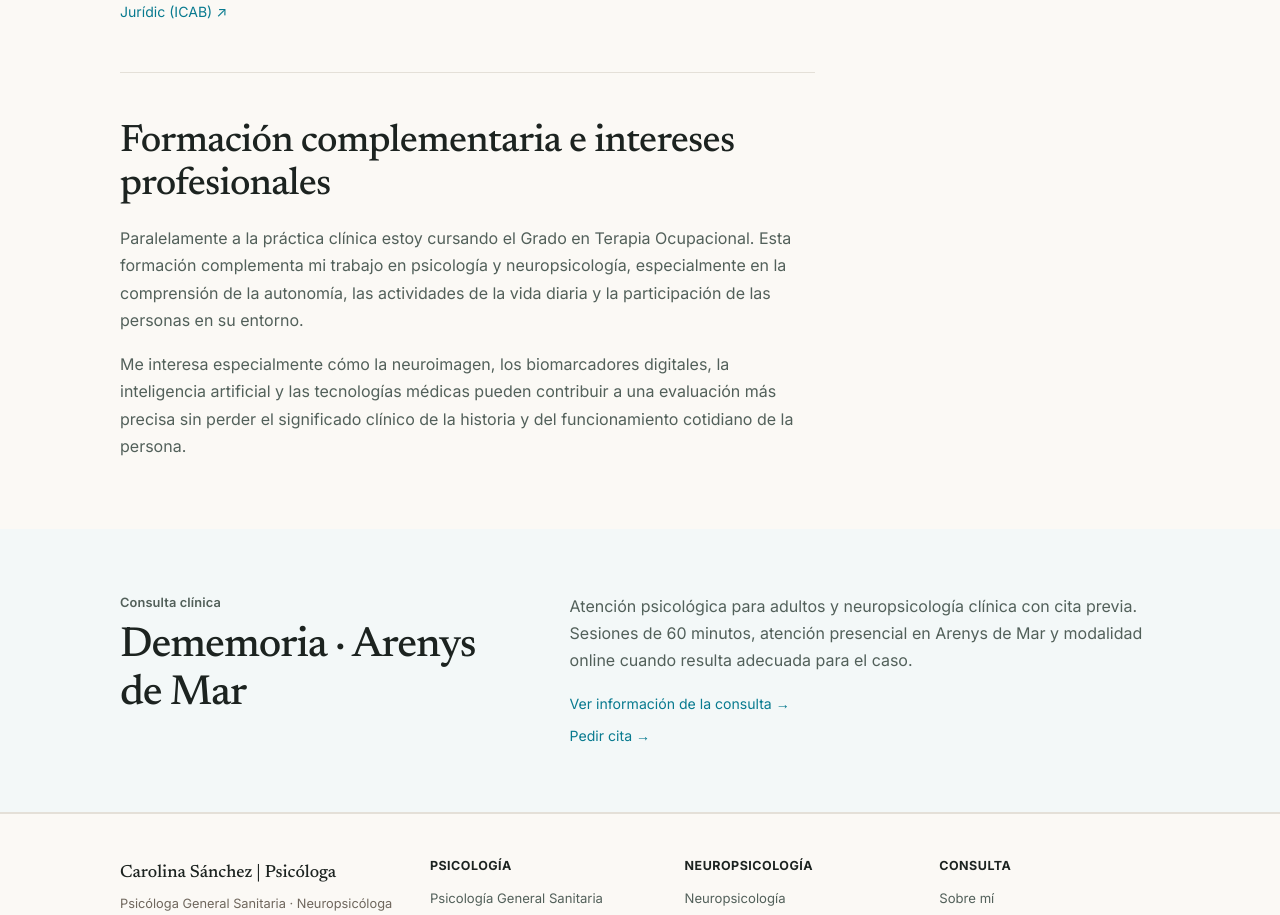
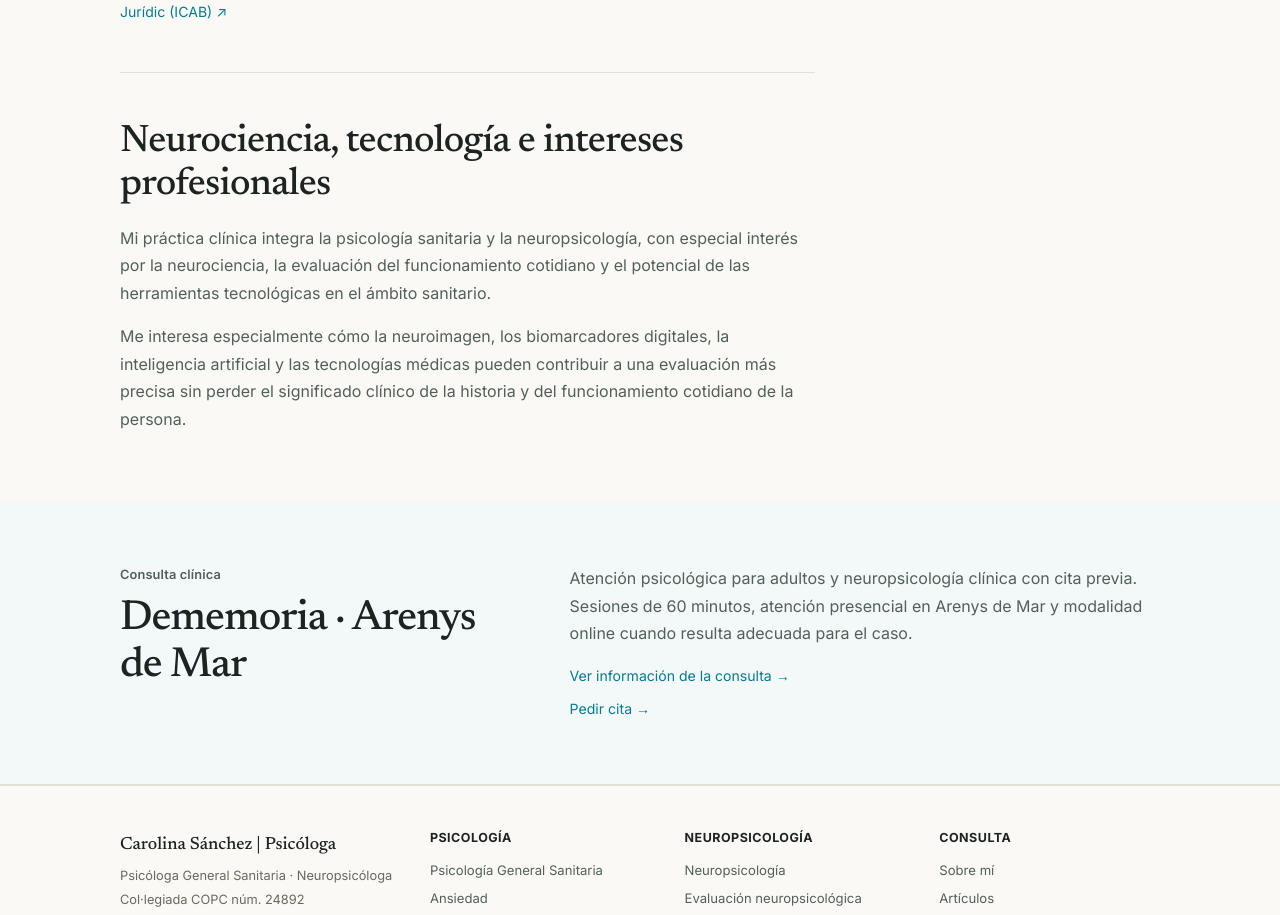
Before and after one commit to carolinasanchezgirona/Portfolio-Carolina, a Next.js app: page /sobre-mi in a window 1280 px wide. Shown: the part 2825-3740 px from the top of the page. Built offline with nearby package versions, Linux system fonts and the light colour scheme.

Commit message:
Eliminar referencias a estudios no solicitados de la web

```diff
--- a/app/sobre-mi/page.tsx
+++ b/app/sobre-mi/page.tsx
@@ -148,9 +148,9 @@ export default function AboutPage() {
           </section>
 
           <section>
-            <h2>Formación complementaria e intereses profesionales</h2>
+            <h2>Neurociencia, tecnología e intereses profesionales</h2>
             <p>
-              Paralelamente a la práctica clínica estoy cursando el Grado en Terapia Ocupacional. Esta formación complementa mi trabajo en psicología y neuropsicología, especialmente en la comprensión de la autonomía, las actividades de la vida diaria y la participación de las personas en su entorno.
+              Mi práctica clínica integra la psicología sanitaria y la neuropsicología, con especial interés por la neurociencia, la evaluación del funcionamiento cotidiano y el potencial de las herramientas tecnológicas en el ámbito sanitario.
             </p>
             <p>
               Me interesa especialmente cómo la neuroimagen, los biomarcadores digitales, la inteligencia artificial y las tecnologías médicas pueden contribuir a una evaluación más precisa sin perder el significado clínico de la historia y del funcionamiento cotidiano de la persona.
```
